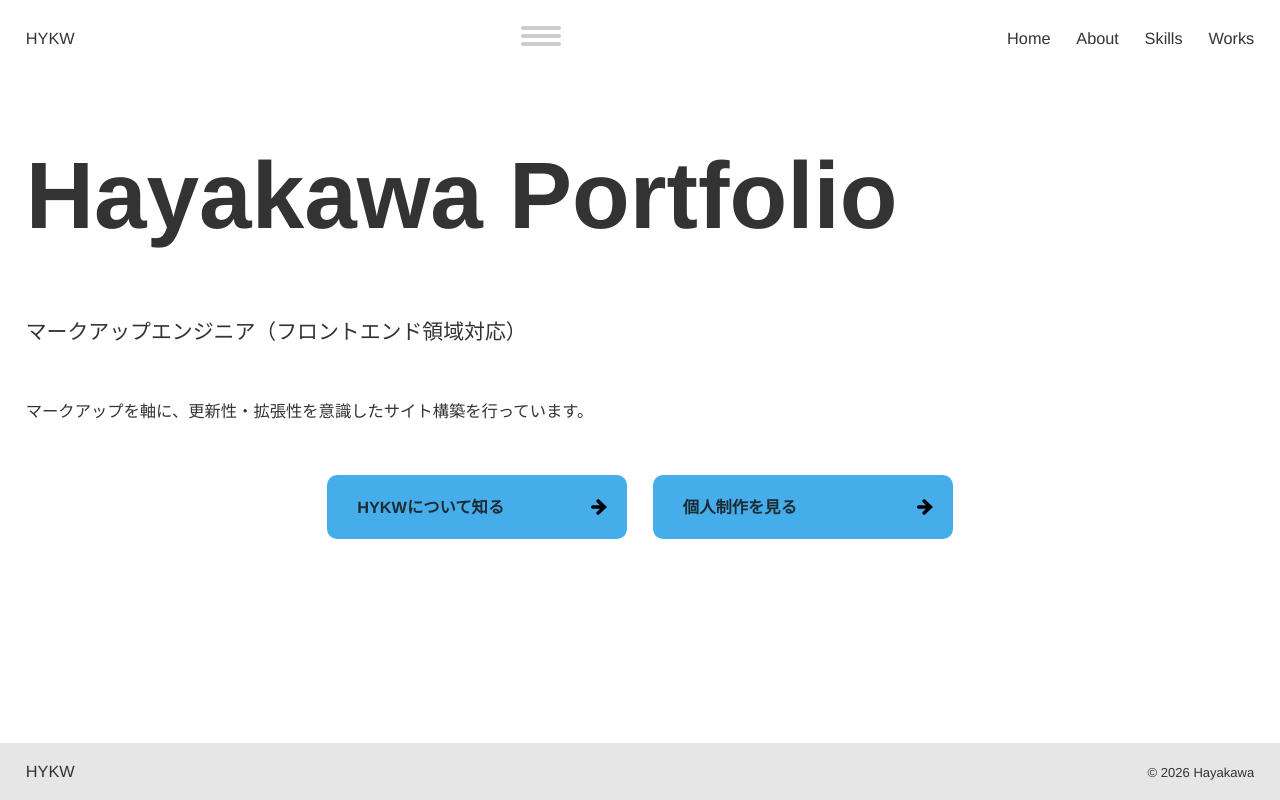
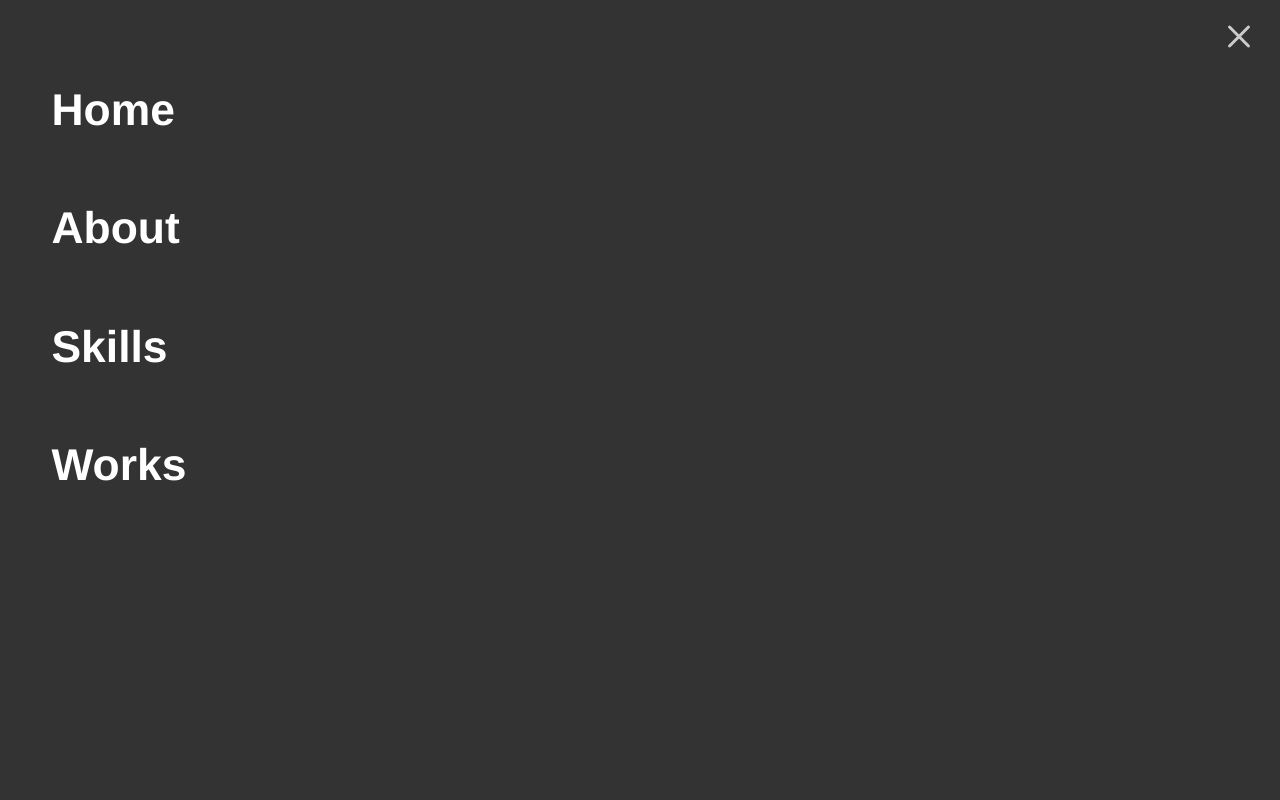
Before and after one commit to hayamin1111/portfolio2026, a Next.js app: page / in a window 1280 px wide. Both pictures are taken after a click on the button "メニューを開く". Built offline with nearby package versions, Linux system fonts and the light colour scheme.

Commit message:
style: menu調整

```diff
--- a/src/app/_components/Card/index.tsx
+++ b/src/app/_components/Card/index.tsx
@@ -3,11 +3,11 @@ import Link from "next/link";
 import Image from "next/image";
 import type { Work } from "@/app/_types/works";
 
-interface CardProps {
+interface Props {
   contents: Work[];
 }
 
-export default function Card({ contents }: CardProps) {
+export default function Card({ contents }: Props) {
   return (
     <>
       {
--- a/src/app/_components/Gnav/index.module.css
+++ b/src/app/_components/Gnav/index.module.css
@@ -1,28 +1,63 @@
-.gnav {
+.button {
+  display: block;
   filter: invert(100%);
   mix-blend-mode: exclusion;
+  z-index: 300;
+
+  .lines {
+    vertical-align: middle;
+    overflow: visible;
+
+    > * {
+      transition: transform .3s, opacity .3s;
+      transition-timing-function: cubic-bezier(0.87, 0.05, 0.02, 0.97);
+      transform-origin: center;
+      transform-box: fill-box;
+    }
+  }
+
   &.open {
-    opacity: 0.2;
+    .lines > :nth-child(1)  {
+      transform: translateY(9px) rotate(45deg);
+      transition-delay: .1s;
+    }
+    .lines > :nth-child(2) {
+      opacity: 0;
+      transform: scale(0);
+    }
+    .lines > :nth-child(3){
+      transform: translateY(-9px) rotate(-45deg);
+      transition-delay: .1s;
+    }
+
+    & + .nav {
+      visibility: visible;
+      overflow-y: auto;
+      pointer-events: auto;
+    }
   }
-}
-.description {
-  border: 0;
-  clip: rect(0 0 0 0);
-  height: 1px;
-  margin: -1px;
-  overflow: hidden;
-  padding: 0;
-  position: absolute;
-  white-space: nowrap;
-  width: 1px;
-
 }
 
 .nav {
-  margin-block: var(--space-xs);
+  position: fixed;
+  top: 0;
+  right: 0;
+  width: 100%;
+  height: 100vh;
+  height: 100dvh;
+  padding: var(--space-md) var(--space-xs) var(--space-xs);
+  z-index: 200;
+  overflow: clip;
+  pointer-events: none;
+  visibility: hidden;
+  background-color: var(--color-base-content);
+  transition: background-color .3s;
+  color: var(--color-base-100);
+  font-size: calc(var(--text-xl) * 2);
+  font-weight: 900;
 }
-.list {
-  display: flex;
-  justify-content: flex-end;
-  column-gap: var(--space-xs);
+
+.listItem {
+  display: block;
+  padding: var(--space-xs);
 }
--- a/src/app/_components/Gnav/index.tsx
+++ b/src/app/_components/Gnav/index.tsx
@@ -2,44 +2,61 @@
 
 import Link from "next/link";
 import styles from "./index.module.css";
-import { useState } from "react";
+import { useState, useEffect } from "react";
 import clsx from "clsx";
 
 export default function Gnav() {
+  // リンク先
+  const navItems = [
+    { href: "/", label: "Home" },
+    { href: "/about", label: "About" },
+    { href: "/skills", label: "Skills" },
+    { href: "/works", label: "Works" },
+  ];
+
+  // menu開閉
   const [isOpen, setOpen] = useState<boolean>(false);
   const toggleGnav = () => setOpen((prev) => !prev);
   const closeGnav = () => setOpen(false);
 
+  // bodyタグ連動
+  useEffect(() => {
+    if (isOpen) {
+      document.body.classList.add("is-fixed");
+    } else {
+      document.body.classList.remove("is-fixed");
+    }
+
+    return () => {
+      document.body.classList.remove("is-fixed");
+    };
+  }, [isOpen]);
+
   return (
     <>
       <button
-        className={clsx(styles.gnav, isOpen && styles.open)}
+        className={clsx(styles.button, isOpen && styles.open)}
         aria-controls="menu"
         aria-label={isOpen ? "メニューを閉じる" : "メニューを開く"}
         aria-expanded={isOpen}
         onClick={toggleGnav}
       >
-        <svg xmlns="http://www.w3.org/2000/svg" aria-hidden="true" width="40" height="30" viewBox="0 0 40 30">
-          <rect className={styles.lineTop} x="0" y="5"  width="40" height="4" rx="2"/>
-          <rect className={styles.lineMiddle} x="0" y="13" width="40" height="4" rx="2"/>
-          <rect className={styles.lineBottom} x="0" y="21" width="40" height="4" rx="2"/>
+        <svg xmlns="http://www.w3.org/2000/svg" aria-hidden="true" width="30" height="30" viewBox="0 0 30 30" className={styles.lines}>
+          <rect x="0" y="0"  width="30" height="3" rx="2"/>
+          <rect x="0" y="9" width="30" height="3" rx="2"/>
+          <rect x="0" y="18" width="30" height="3" rx="2"/>
         </svg>
       </button>
 
-      <nav className={styles.nav} onClick={closeGnav} id="menu" hidden={!isOpen}>
+      <nav className={styles.nav} id="menu" aria-hidden={!isOpen}>
         <ul className={styles.list}>
-          <li>
-            <Link href="/">Home</Link>
-          </li>
-          <li>
-            <Link href="/about">About</Link>
-          </li>
-          <li>
-            <Link href="/skills">Skills</Link>
-          </li>
-          <li>
-            <Link href="/works">Works</Link>
-          </li>
+          {navItems.map((item) => (
+            <li key={item.href} className={styles.listItem}>
+              <Link href={item.href} onClick={closeGnav}>
+                {item.label}
+              </Link>
+            </li>
+          ))}
         </ul>
       </nav>
     </>
--- a/src/app/_components/Header/index.module.css
+++ b/src/app/_components/Header/index.module.css
@@ -4,5 +4,5 @@
   align-items: center;
   max-width: var(--max-screen-width);
   width: calc(100% - var(--space-xs) * 2);
-  margin-inline: auto;
+  margin: var(--space-xs) auto;
 }
--- a/src/app/globals.css
+++ b/src/app/globals.css
@@ -6,14 +6,23 @@
   --max-screen-width: 1920px;
 
   /* フォントサイズ（ ジェネレータ：https://fluidtypography.com/ ） */
-  --body: clamp(0.875rem, 0.25vw + 0.819rem, 1.125rem); /* 14~18px */
+
+  /* --- 見出し --- */
   --hero: clamp(3.75rem, 3.75vw + 2.906rem, 7.5rem); /* 60~120px */
   --heading1: clamp(2rem, 2vw + 1.55rem, 4rem); /* 32~64px */
   --heading2: clamp(1.5rem, 0.25vw + 1.444rem, 1.75rem); /* 24~28px */
   --heading3: clamp(1.125rem, 0.125vw + 1.097rem, 1.25rem); /* 18~20px */
+
+  /* --- 小見出し --- */
   --small-heading1: clamp(0.875rem, 0.75vw + 0.706rem, 1.625rem); /* 14~26px */
   --small-heading2: clamp(0.75rem, 0.563vw + 0.623rem, 1.313rem); /* 12~24px */
-  --text-xs: clamp(0.625rem, 0.513vw + 0.51rem, 1.125rem); /* 10~18px */
+
+  /* --- 本文 --- */
+  --text-xs: clamp(0.625rem, 0.256vw + 0.567rem, 0.875rem); /* 10~14px */
+  --text-sm: calc(var(--text-xs) * 1.2); /* 12~16.8px */
+  --text-md: calc(var(--text-xs) * 1.4); /* 14~19.6px */
+  --text-lg: calc(var(--text-xs) * 1.6); /* 16~22.4px */
+  --text-xl: calc(var(--text-xs) * 1.8); /* 18~25.2px */
 
   /* 余白 */
   --space-xs: clamp(1.25rem, 0.625vw + 1.109rem, 1.875rem); /* 20~30px */
@@ -92,8 +101,13 @@ body {
   color: var(--color-base-content);
   line-height: var(--line-height-md);
   font-family: "Helvetica Neue", Arial, "Hiragino Kaku Gothic ProN", "Hiragino Sans", "Noto Sans JP", sans-serif;
-  font-size: var(--body);
+  font-size: var(--text-md);
   word-break: break-all;
+
+  &.is-fixed {
+    position: fixed;
+    width: 100%;
+  }
 }
 
 /* 直下にheader・main・footerの3要素 */
@@ -114,8 +128,10 @@ a {
   color: inherit;
   transition: color .3s;
 
-  &:hover {
-    color: color-mix(in srgb, currentColor, white 20%);
+  @media(hover: hover) and (pointer: fine) {
+    &:hover {
+      color: color-mix(in srgb, currentColor, black 20%);
+    }
   }
 }
 
```
